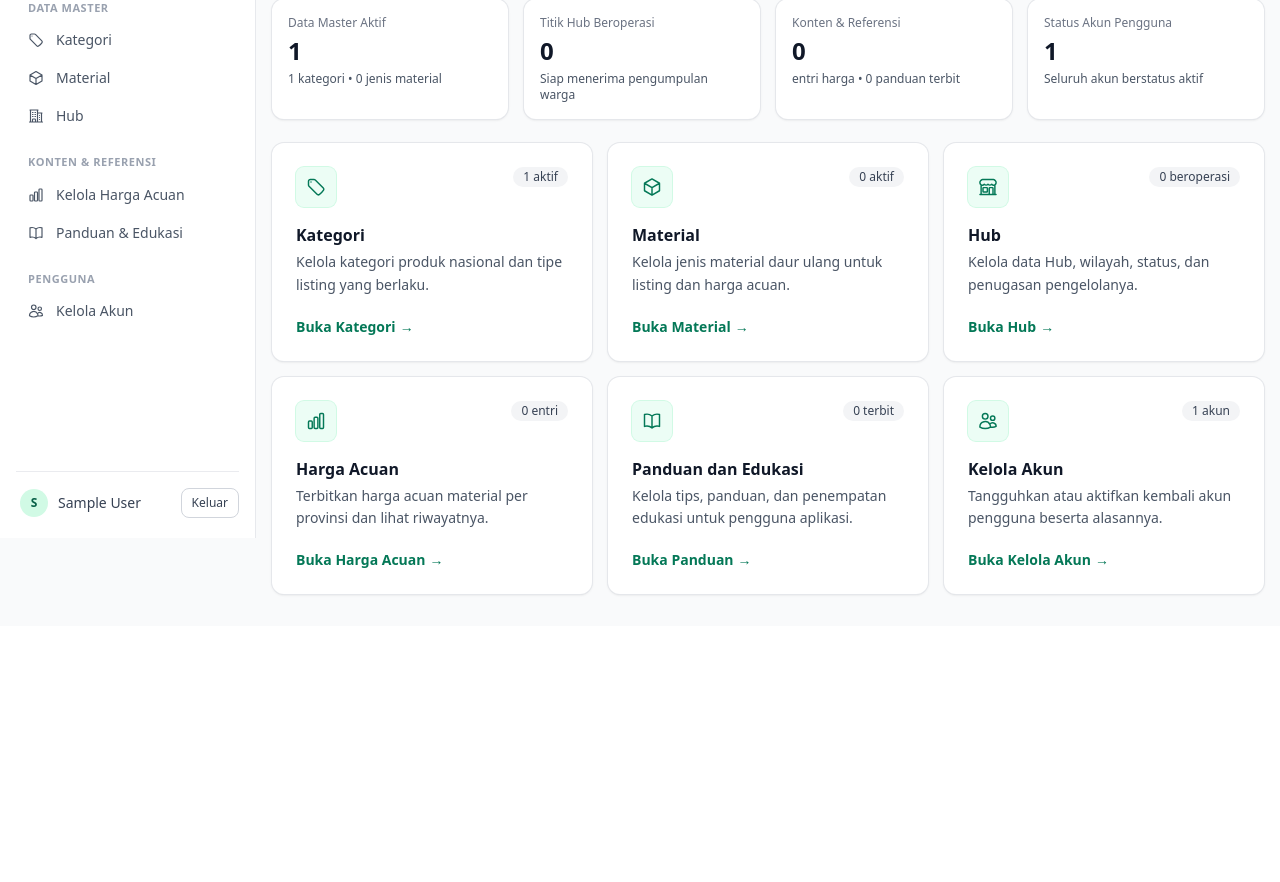
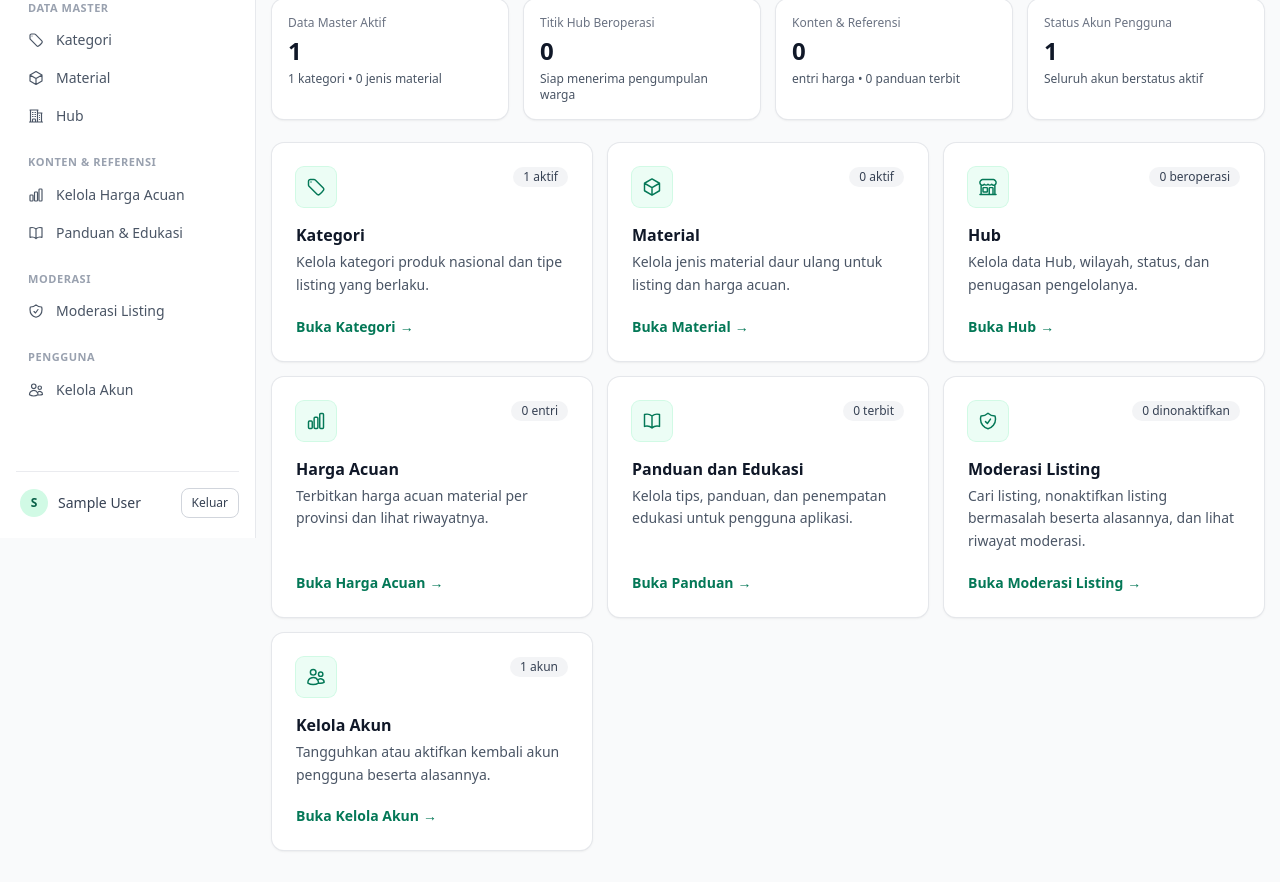
Before and after one commit to sirkula-ppl-f/sirkula, a Laravel app: page /admin in a window 1280 px wide. Shown: the part 262-1144 px from the top of the page. Before the commit the page ends 858 px from the top, so only its background shows below. Run offline with Laravel 12, Linux system fonts and the light colour scheme; the visitor is signed in with stand-in values (Sample User, id 1); data comes from the database, SQL or seed files in the repository; data that the repository does not hold is empty; style sheets or scripts are compiled from the project's sources; parts of the project's set-up code (start-up, migrations or seed data) failed here and were passed over; some web fonts are replaced.

Commit message:
feat: SP-6 menu Moderasi Listing di sidebar admin dan kartu dashboard

```diff
--- a/resources/views/admin/dashboard.blade.php
+++ b/resources/views/admin/dashboard.blade.php
@@ -7,6 +7,7 @@
         'guides_published' => \App\Models\Guide::where('status', 'published')->count(),
         'users_total' => \App\Models\User::count(),
         'users_suspended' => \App\Models\User::where('status', \App\Enums\UserStatus::Suspended)->count(),
+        'listings_hidden' => \App\Models\Listing::where('moderation_status', \App\Enums\ListingModerationStatus::Hidden->value)->count(),
     ], [
         'categories_active' => 0,
         'materials_active' => 0,
@@ -15,6 +16,7 @@
         'guides_published' => 0,
         'users_total' => 0,
         'users_suspended' => 0,
+        'listings_hidden' => 0,
     ], false);
 @endphp
 
@@ -247,6 +249,39 @@
         </a>
 
         <a
+            href="{{ route('admin.listings.index') }}"
+            dusk="listing-moderation-card"
+            class="group flex flex-col justify-between rounded-xl bg-white p-6 shadow-sm ring-1 ring-gray-200 transition hover:shadow-md hover:ring-brand-600"
+        >
+            <div>
+                <div class="flex items-start justify-between gap-3">
+                    <span class="flex h-10 w-10 shrink-0 items-center justify-center rounded-lg bg-brand-50 text-brand-700 ring-1 ring-brand-100">
+                        <svg class="h-5 w-5" viewBox="0 0 24 24" fill="none" stroke="currentColor" stroke-width="1.75" aria-hidden="true">
+                            <path stroke-linecap="round" stroke-linejoin="round" d="M9 12.75 11.25 15 15 9.75m-3-7.036A11.959 11.959 0 0 1 3.598 6 11.99 11.99 0 0 0 3 9.749c0 5.592 3.824 10.29 9 11.623 5.176-1.332 9-6.03 9-11.622 0-1.31-.21-2.571-.598-3.751h-.152c-3.196 0-6.1-1.248-8.25-3.285Z" />
+                        </svg>
+                    </span>
+                    <span
+                        @class([
+                            'rounded-full px-2.5 py-0.5 text-xs font-medium',
+                            'bg-amber-50 text-amber-800 ring-1 ring-amber-600/20' => $stats['listings_hidden'] > 0,
+                            'bg-gray-100 text-gray-700' => $stats['listings_hidden'] === 0,
+                        ])
+                        dusk="listing-moderation-hidden-count"
+                    >
+                        {{ __('listing-moderation.dashboard.hidden_count', ['count' => $stats['listings_hidden']]) }}
+                    </span>
+                </div>
+                <h2 class="mt-4 text-base font-semibold text-gray-900 group-hover:text-brand-700">{{ __('listing-moderation.dashboard.title') }}</h2>
+                <p class="mt-1 text-sm leading-relaxed text-gray-600">
+                    {{ __('listing-moderation.dashboard.description') }}
+                </p>
+            </div>
+            <span class="mt-5 inline-flex items-center gap-1 text-sm font-semibold text-brand-700">
+                {{ __('listing-moderation.dashboard.link') }} <span aria-hidden="true" class="transition-transform group-hover:translate-x-0.5">&rarr;</span>
+            </span>
+        </a>
+
+        <a
             href="{{ route('admin.users.index') }}"
             dusk="manage-users-link"
             class="group flex flex-col justify-between rounded-xl bg-white p-6 shadow-sm ring-1 ring-gray-200 transition hover:shadow-md hover:ring-brand-600"
--- a/resources/views/components/layouts/app.blade.php
+++ b/resources/views/components/layouts/app.blade.php
@@ -43,6 +43,12 @@
                     'items' => [
                         ['label' => __('reference-prices.nav.admin'), 'route' => 'admin.reference-prices.index', 'active' => 'admin.reference-prices.*', 'dusk' => 'nav-admin-reference-prices', 'icon' => 'chart'],
                         ['label' => 'Panduan & Edukasi', 'route' => 'admin.guides.index', 'active' => 'admin.guides.*', 'dusk' => 'nav-guides', 'icon' => 'book'],
+                    ],
+                ],
+                [
+                    'heading' => __('listing-moderation.nav.section'),
+                    'items' => [
+                        ['label' => __('listing-moderation.nav.admin'), 'route' => 'admin.listings.index', 'active' => 'admin.listings.*', 'dusk' => 'nav-admin-listings', 'icon' => 'shield'],
                     ],
                 ],
                 [
@@ -203,6 +209,11 @@
                                                         @case('book')
                                                             <svg class="h-4 w-4 shrink-0" viewBox="0 0 24 24" fill="none" stroke="currentColor" stroke-width="1.75" aria-hidden="true">
                                                                 <path stroke-linecap="round" stroke-linejoin="round" d="M12 6.042A8.967 8.967 0 0 0 6 3.75c-1.052 0-2.062.18-3 .512v14.25A8.987 8.987 0 0 1 6 18c2.305 0 4.408.867 6 2.292m0-14.25a8.966 8.966 0 0 1 6-2.292c1.052 0 2.062.18 3 .512v14.25A8.987 8.987 0 0 0 18 18a8.967 8.967 0 0 0-6 2.292m0-14.25v14.25" />
+                                                            </svg>
+                                                            @break
+                                                        @case('shield')
+                                                            <svg class="h-4 w-4 shrink-0" viewBox="0 0 24 24" fill="none" stroke="currentColor" stroke-width="1.75" aria-hidden="true">
+                                                                <path stroke-linecap="round" stroke-linejoin="round" d="M9 12.75 11.25 15 15 9.75m-3-7.036A11.959 11.959 0 0 1 3.598 6 11.99 11.99 0 0 0 3 9.749c0 5.592 3.824 10.29 9 11.623 5.176-1.332 9-6.03 9-11.622 0-1.31-.21-2.571-.598-3.751h-.152c-3.196 0-6.1-1.248-8.25-3.285Z" />
                                                             </svg>
                                                             @break
                                                         @case('users')
```
Also changed, not shown: tests/Feature/Admin/ListingModerationNavigationTest.php (added, +92 -0 lines).
